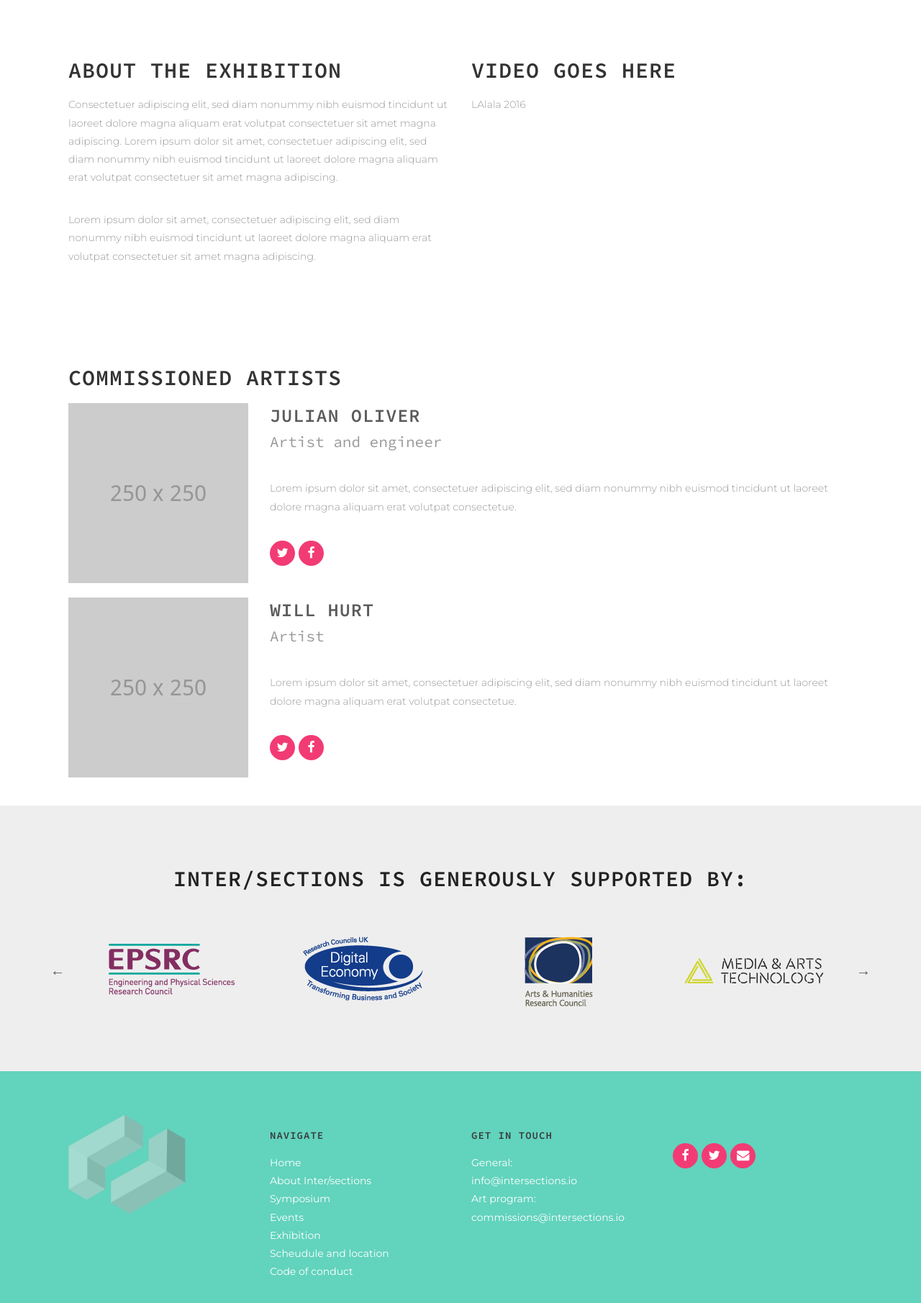
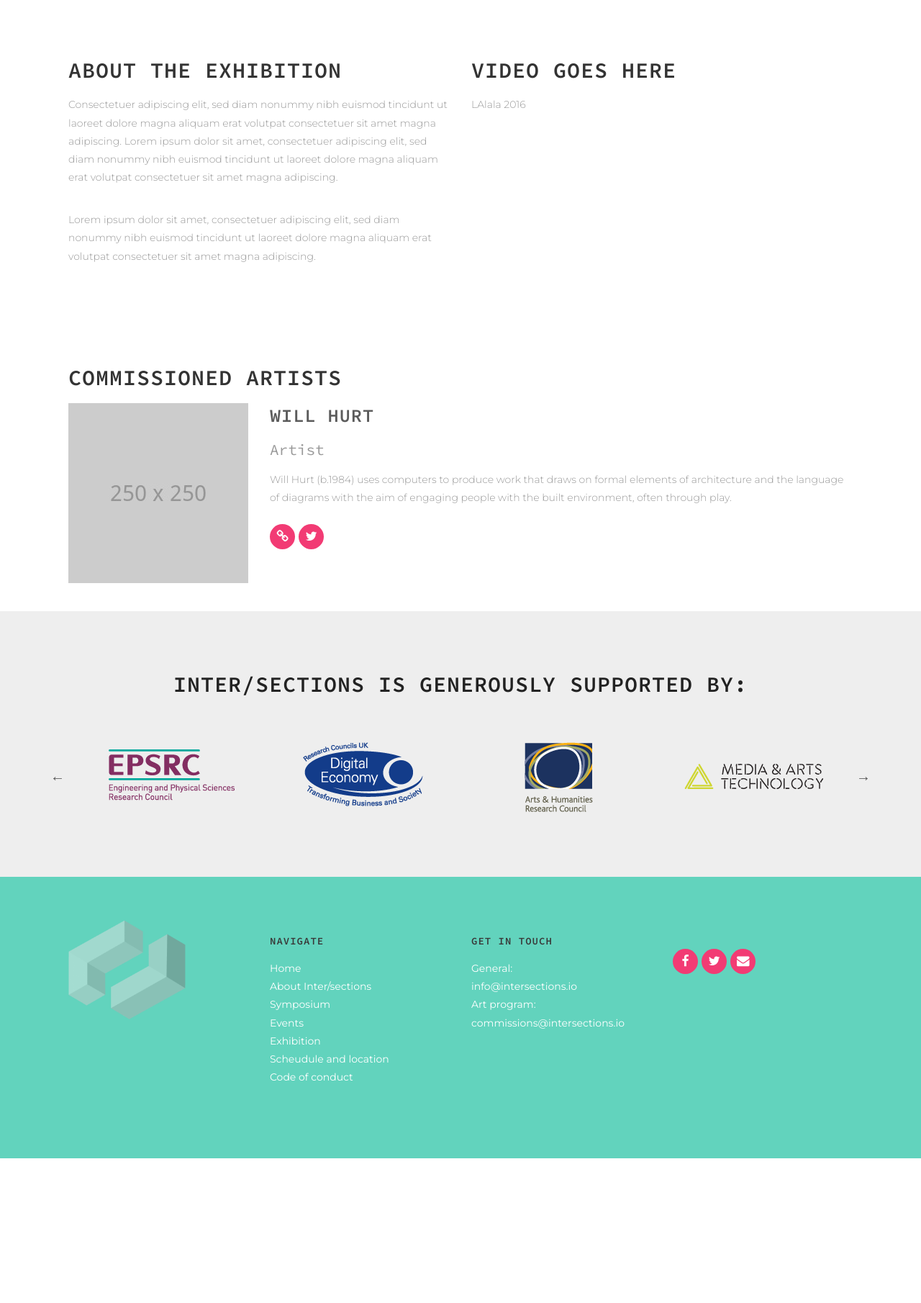
Before and after one commit to disastrid/intersections_redux, a Jekyll site: the page built from exhibition.html, in a window 1280 px wide, cut to the strip 374-2253 px from the top of the page. Shown: the top 1810 px of the strip at 72% size. Built offline with Jekyll 4.4.1, drawn with Linux system fonts in a browser that asks for light colours; after the commit the page ends 1983 px from its top, so only the background shows below that.

Commit message:
Added speaker and artist bios, need to address iframe on front page

```diff
--- a/_data/artists.yml
+++ b/_data/artists.yml
@@ -1,20 +1,10 @@
-- image: images/@stock/member-1.jpg
-  name: Julian Oliver
-  position: Artist and engineer
-  socials:
-    - link: http://twitter.com
-      icon: twitter
-    - link: http://facebook.com
-      icon: facebook
-  bio:
-    Lorem ipsum dolor sit amet, consectetuer adipiscing elit, sed diam nonummy nibh euismod tincidunt ut laoreet dolore magna aliquam erat volutpat consectetue.
 - image: images/@stock/member-1.jpg
   name: Will Hurt
   position: Artist
   socials:
-    - link: http://twitter.com
+    - link: http://willhurt.net
+      icon: link
+    - link: https://twitter.com/_willhurt
       icon: twitter
-    - link: http://facebook.com
-      icon: facebook
   bio:
-    Lorem ipsum dolor sit amet, consectetuer adipiscing elit, sed diam nonummy nibh euismod tincidunt ut laoreet dolore magna aliquam erat volutpat consectetue.
+    Will Hurt (b.1984) uses computers to produce work that draws on formal elements of architecture and the language of diagrams with the aim of engaging people with the built environment, often through play.
--- a/_data/speakers.yml
+++ b/_data/speakers.yml
@@ -1,30 +1,34 @@
 - image: images/@stock/member-1.jpg
   name: Kate Bevan
-  position: Broadcaster and media critic
+  position: Freelance writer, editor and broadcaster
   socials:
-    - link: http://twitter.com
+    - link: http://twitter.com/katebevan
       icon: twitter
-    - link: http://facebook.com
+    - link: https://www.facebook.com/katebevan
       icon: facebook
+    - link: https://www.youtube.com/user/mskatebevan
+      icon: youtube
   bio:
-    Lorem ipsum dolor sit amet, consectetuer adipiscing elit, sed diam nonummy nibh euismod tincidunt ut laoreet dolore magna aliquam erat volutpat consectetue.
+    Kate specialises in technology and social media. In her articles she draws attention to social presence caused by social media, and the relationship between consumer and enterprise technology.
 - image: images/@stock/member-1.jpg
   name: Dr. Stephen Minger
-  position: Genetics expert
+  position: Expert in stem cell technology
   socials:
-    - link: http://twitter.com
+    - link: http://www.ccrm.ca/StephenMinger
+      icon: link
+    - link: https://www.linkedin.com/in/stephenminger/
+      icon: linkedin
+  bio:
+    Stephen is actively involved with the UK Department of Health and with the Minister for Public Health in the consultation with both Houses of Parliament that led to the passage of the Human Embryo Bill of 2009 and the inclusion of new forms of animal-human embryos within primary legislation.
+- image: images/@stock/member-1.jpg
+  name: Dr. Dan McQuillan
+  position: Lecturer in Creative & Social Computing at Goldsmiths, University of London
+  socials:
+    - link: https://twitter.com/danmcquillan
       icon: twitter
-    - link: http://facebook.com
-      icon: facebook
+    - link: http://www.danmcquillan.io/
+      icon: link
+    - link: https://scholar.google.co.uk/citations?user=7e1W_LcAAAAJ&hl=en&oi=ao
+      icon: graduation-cap
   bio:
-    Lorem ipsum dolor sit amet, consectetuer adipiscing elit, sed diam nonummy nibh euismod tincidunt ut laoreet dolore magna aliquam erat volutpat consectetue.
-- image: images/@stock/member-1.jpg
-  name: Dr. Dan McQuillam
-  position: Social computing genius
-  socials:
-    - link: http://twitter.com
-      icon: twitter
-    - link: http://facebook.com
-      icon: facebook
-  bio:
-    Lorem ipsum dolor sit amet, consectetuer adipiscing elit, sed diam nonummy nibh euismod tincidunt ut laoreet dolore magna aliquam erat volutpat consectetue.
+     Before becoming an academic, Dan was Director of E-communications for Amnesty International, Head of Digital for Make Your Mark, and Head of Digital for Media for Development. Dan is the co-founder of Social Innovation Camp and the science & technical lead for the citizen science project Science for Change Kosovo.
--- a/_sass/foundation/components/_custom-intersections.scss
+++ b/_sass/foundation/components/_custom-intersections.scss
@@ -142,6 +142,13 @@
 .pos {
 	font-size: 1.5em;
 	font-family: 'Source Code Pro';
+	margin-bottom: 0.8em;
+    line-height: 1.2em;
+    margin-top: 0.8em;
+}
+
+.bio {
+	margin-bottom: 1.7rem;
 }
 
 ul.socials {
@@ -385,3 +392,5 @@
 		font-size: 2em;
 	}
 }
+
+// HANDLER FOR IFRMAE
```
Also changed, not shown: index.html (+6 -3 lines).
